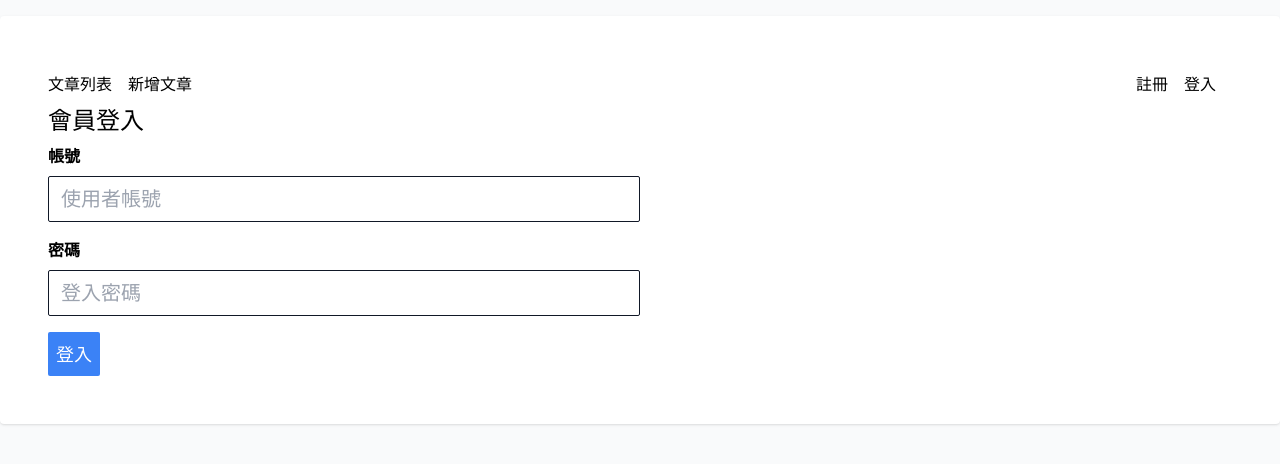
After one commit to kaochenlong/simple-flask-blog, a Flask app: page /users/login in a window 1280 px wide. The commit adds this page. Shown: the top 464 px of the page. Run offline with Flask 3, Linux system fonts and the light colour scheme; some libraries are stand-ins or nearby versions.

Commit message:
add user login form

```diff
--- a/apps/user/forms.py
+++ b/apps/user/forms.py
@@ -11,7 +11,20 @@ def unique_username(form, field):
         raise ValidationError("該帳號已被申請")
 
 
-class UserRegisterForm(Form):
+class UserLoginForm(Form):
+    username = StringField(
+        "帳號",
+        validators=[InputRequired(), Length(min=4)],
+        render_kw={"placeholder": "使用者帳號", "class": STYLES},
+    )
+    password = PasswordField(
+        "密碼",
+        validators=[InputRequired()],
+        render_kw={"placeholder": "登入密碼", "class": STYLES},
+    )
+
+
+class UserRegisterForm(UserLoginForm):
     username = StringField(
         "帳號",
         validators=[InputRequired(), Length(min=4), unique_username],
--- a/apps/user/views.py
+++ b/apps/user/views.py
@@ -1,5 +1,5 @@
 from flask import Blueprint, render_template, request, redirect, flash, url_for
-from .forms import UserRegisterForm
+from .forms import UserRegisterForm, UserLoginForm
 from models.user import User
 from config.settings import db
 from flask_bcrypt import Bcrypt
@@ -15,6 +15,19 @@ def new():
     return render_template("users/new.html.jinja", form=form)
 
 
+@user_bp.route("/login", methods=["GET", "POST"])
+def login():
+    form = UserLoginForm(request.form)
+    if request.method == "POST" and form.validate():
+        user = User.query.filter_by(username=form.username.data).first()
+        if user and bcrypt.check_password_hash(user.password, form.password.data):
+            flash("登入成功")
+            return redirect(url_for("root"))
+        else:
+            flash("登入失敗，請確認後再重試一次")
+    return render_template("users/login.html.jinja", form=form)
+
+
 @user_bp.route("/create", methods=["POST"])
 def create():
     form = UserRegisterForm(request.form)
--- a/templates/shared/navbar.html.jinja
+++ b/templates/shared/navbar.html.jinja
@@ -5,7 +5,7 @@
   </ul>
   <ul class="flex gap-4">
     <li><a href="{{ url_for("user.new") }}" class="hover:underline">註冊</a></li>
-    <li><a href="#" class="hover:underline">登入</a></li>
+    <li><a href="{{ url_for("user.login") }}" class="hover:underline">登入</a></li>
     <li></li>
   </ul>
 </nav>
--- /dev/null
+++ b/templates/users/login.html.jinja
@@ -0,0 +1,13 @@
+{% extends "layout.html.jinja" %}
+{% from "helpers/form_field.html.jinja" import render_field %}
+
+{% block content %}
+  <h1 class="text-2xl mb-2">會員登入</h1>
+  <form action="{{ url_for('user.login') }}" method="POST" class="flex flex-col gap-4">
+    {{ render_field(form.username) }}
+    {{ render_field(form.password) }}
+    <div>
+      <button type="submit" class="text-lg bg-blue-500 text-white p-2 rounded-sm">登入</button>
+    </div>
+  </form>
+{% endblock %}
```
